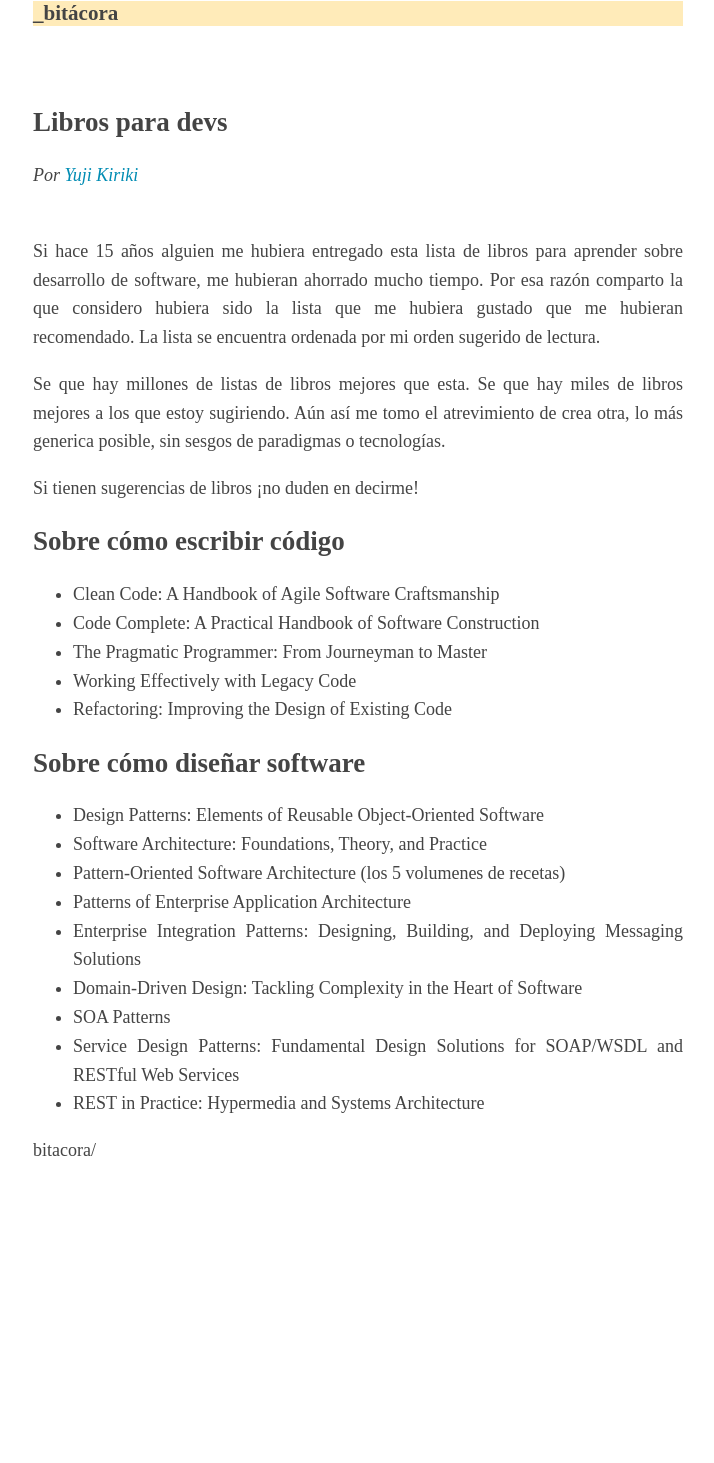
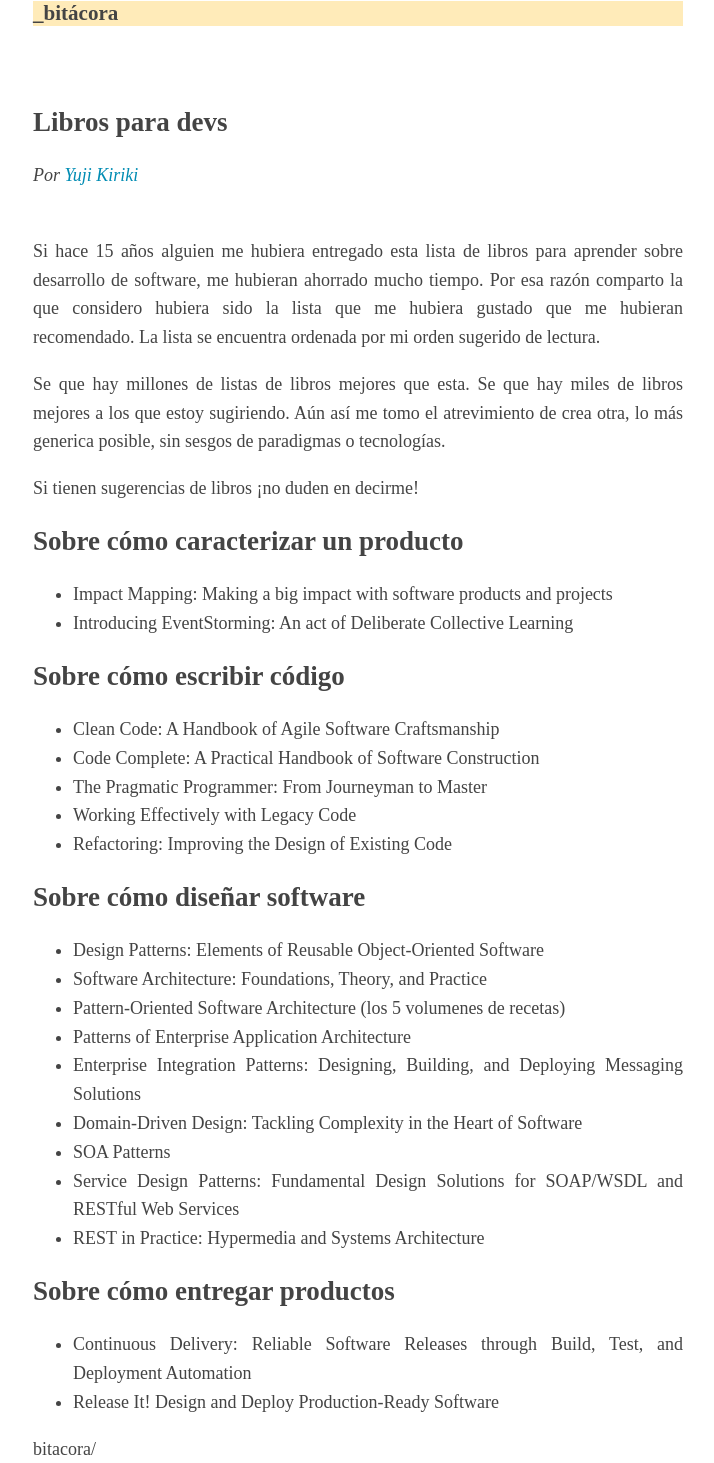
Before and after one commit to yujikiriki/yujikiriki.github.io, a Jekyll site: the page built from _posts/2017-12-07-biblio-para-devs.markdown, in a window 1280 px wide. Shown: the whole page, without its empty margins (282-996 px from the left). Built offline with Jekyll 4.4.1, drawn with Linux system fonts in a browser that asks for light colours; comment, search, counter and statistics services are not loaded; before the commit the page ends 1165 px from its top, so only the background shows below that.

Commit message:
Updated with CICD and Inception

```diff
--- a/_posts/2017-12-07-biblio-para-devs.markdown
+++ b/_posts/2017-12-07-biblio-para-devs.markdown
@@ -11,8 +11,11 @@ Se que hay millones de listas de libros mejores que esta. Se que hay miles de li
 
 Si tienen sugerencias de libros ¡no duden en decirme!
 
+## Sobre cómo caracterizar un producto
+- Impact Mapping: Making a big impact with software products and projects
+- Introducing EventStorming: An act of Deliberate Collective Learning
+
 ## Sobre cómo escribir código
-
 - Clean Code: A Handbook of Agile Software Craftsmanship
 - Code Complete: A Practical Handbook of Software Construction
 - The Pragmatic Programmer: From Journeyman to Master
@@ -29,3 +32,7 @@ Si tienen sugerencias de libros ¡no duden en decirme!
 - SOA Patterns
 - Service Design Patterns: Fundamental Design Solutions for SOAP/WSDL and RESTful Web Services
 - REST in Practice: Hypermedia and Systems Architecture
+
+## Sobre cómo entregar productos
+- Continuous Delivery: Reliable Software Releases through Build, Test, and Deployment Automation
+- Release It! Design and Deploy Production-Ready Software
```
Also changed, not shown: 1 other file.
